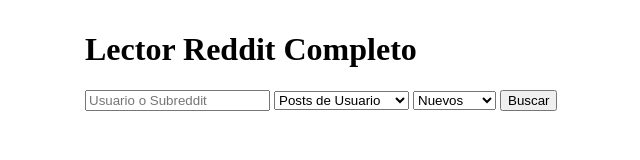
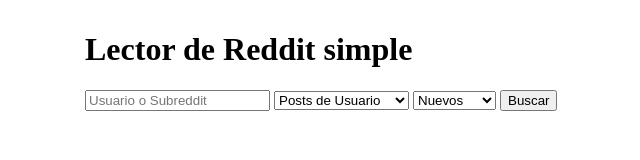
Before and after one commit to averagemlgfan/averagemlgfan, a plain HTML site: page reddit.html in a window 1280 px wide. Shown: the whole page, without its empty margins (255-895 px from the left). Drawn offline with Linux system fonts and the light colour scheme; a web font is replaced by a local one.

Commit message:
Update reddit.html

```diff
--- a/reddit.html
+++ b/reddit.html
@@ -12,7 +12,7 @@
     </style>
 </head>
 <body>
-    <h1>Lector Reddit Completo</h1>
+    <h1>Lector de Reddit simple</h1>
 
     <form id="search-form">
         <input type="text" id="query" placeholder="Usuario o Subreddit">
```
